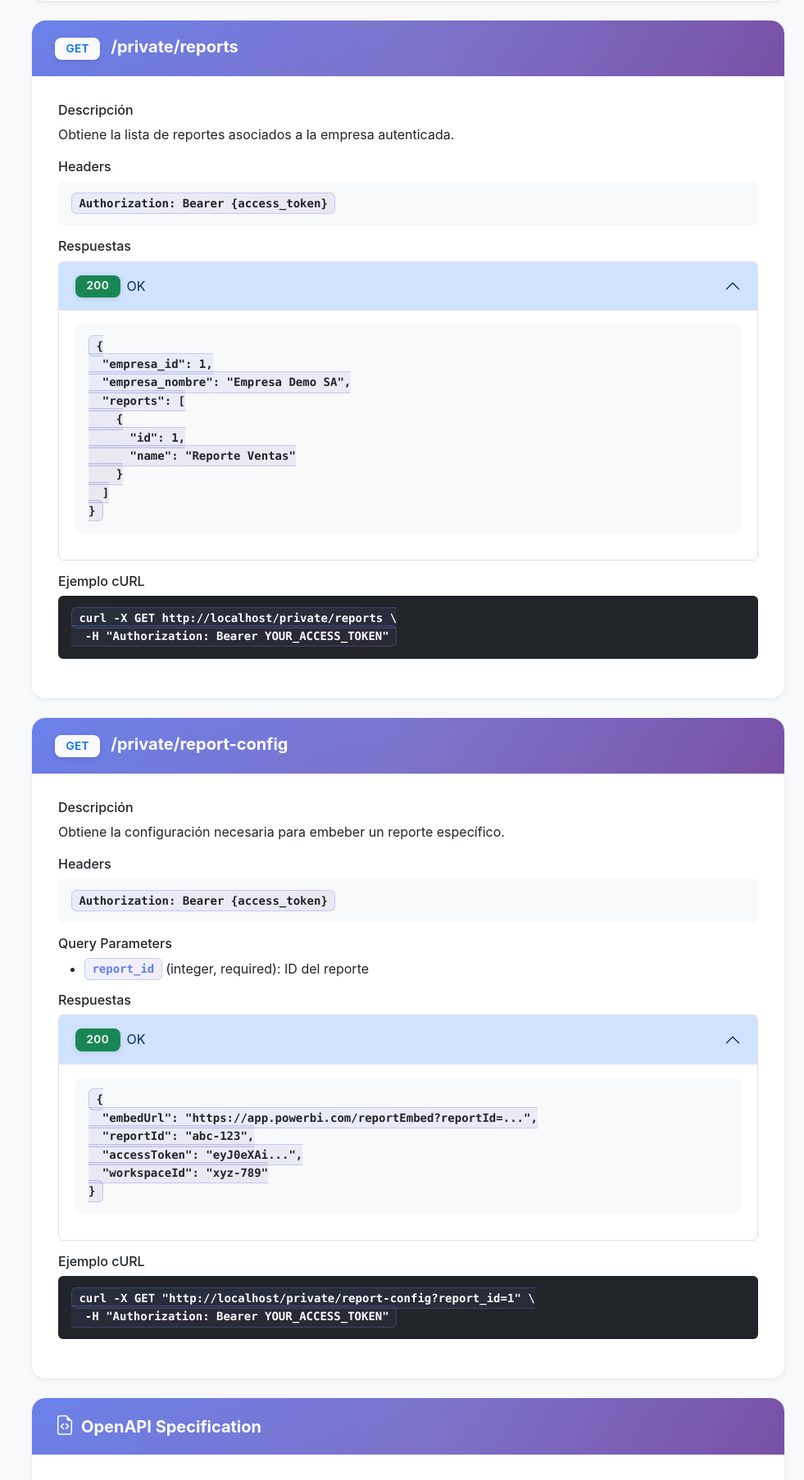
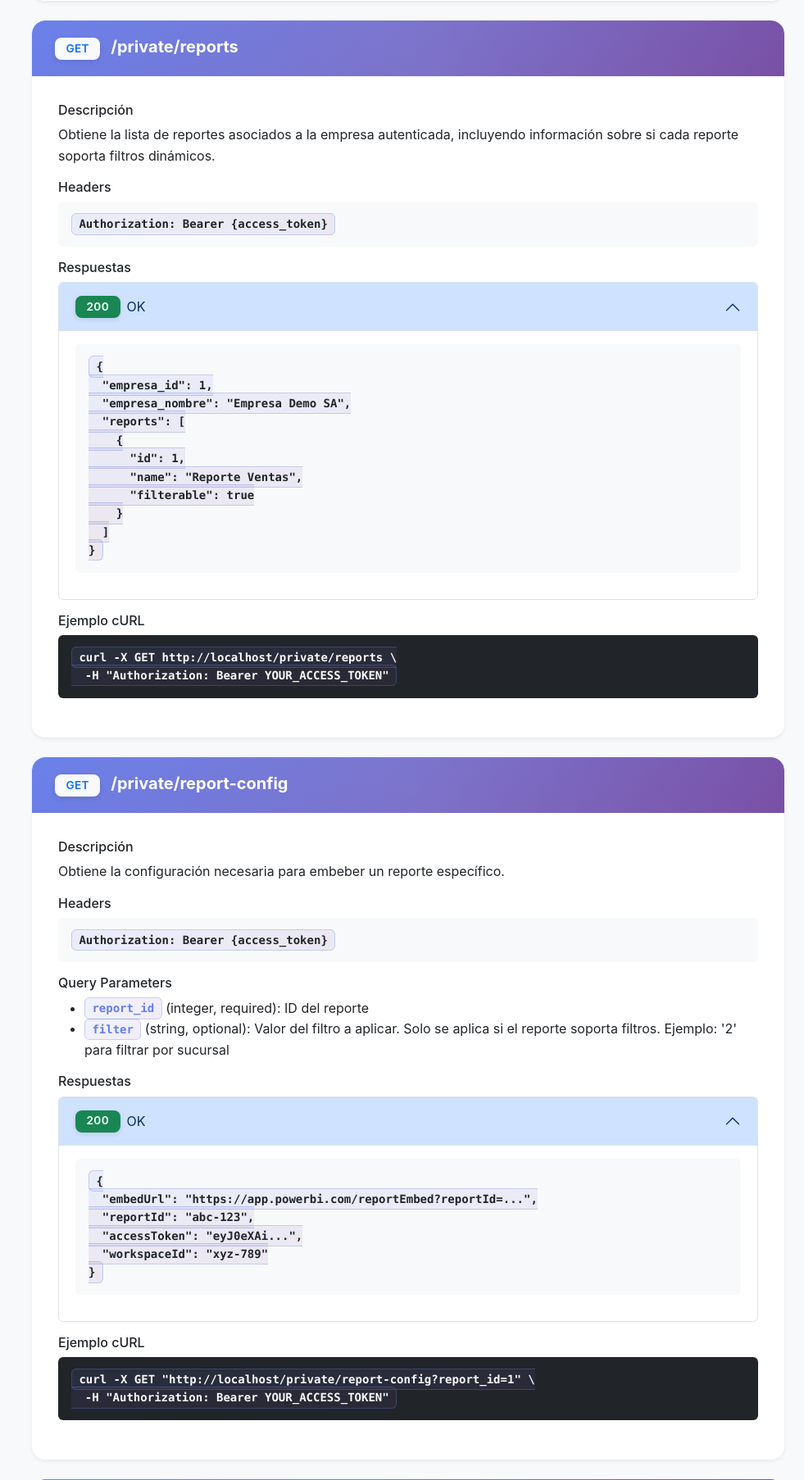
Before and after one commit to gonzalocandia92/powerbi-flask-embed, a Flask app: page /docs/ in a window 1280 px wide. Shown: the part 1161-2967 px from the top of the page at 82% size, without its empty margins (299-1280 px from the left). Run offline with Flask 2, Linux system fonts and the light colour scheme; the visitor is signed in with stand-in values (Sample User, id 1); data comes from the database, SQL or seed files in the repository; parts of the project's set-up code (start-up, migrations or seed data) failed here and were passed over; some libraries are stand-ins or nearby versions.

Commit message:
Docu de filtros

```diff
--- a/app/routes/api_docs.py
+++ b/app/routes/api_docs.py
@@ -96,7 +96,7 @@ def openapi_spec():
             "/private/reports": {
                 "get": {
                     "summary": "Listar reportes de la empresa",
-                    "description": "Obtiene la lista de reportes asociados a la empresa autenticada",
+                    "description": "Obtiene la lista de reportes asociados a la empresa autenticada, incluyendo información de si cada reporte soporta filtros",
                     "security": [
                         {
                             "BearerAuth": []
@@ -122,10 +122,16 @@ def openapi_spec():
                                                     "type": "object",
                                                     "properties": {
                                                         "id": {
-                                                            "type": "integer"
+                                                            "type": "integer",
+                                                            "description": "ID único del reporte"
                                                         },
                                                         "name": {
-                                                            "type": "string"
+                                                            "type": "string",
+                                                            "description": "Nombre del reporte"
+                                                        },
+                                                        "filterable": {
+                                                            "type": "boolean",
+                                                            "description": "Indica si el reporte soporta filtros dinámicos"
                                                         }
                                                     }
                                                 }
@@ -144,7 +150,7 @@ def openapi_spec():
             "/private/report-config": {
                 "get": {
                     "summary": "Obtener configuración de embed de reporte",
-                    "description": "Obtiene la configuración necesaria para embeber un reporte específico. Acepta report_id o config_id (backward compatibility) como parámetro.",
+                    "description": "Obtiene la configuración necesaria para embeber un reporte específico. Soporta filtros dinámicos mediante el parámetro 'filter' cuando el reporte está configurado para permitir filtros. Acepta report_id o config_id (backward compatibility) como parámetro.",
                     "security": [
                         {
                             "BearerAuth": []
@@ -159,6 +165,15 @@ def openapi_spec():
                                 "type": "integer"
                             },
                             "description": "ID del reporte"
+                        },
+                        {
+                            "name": "filter",
+                            "in": "query",
+                            "required": False,
+                            "schema": {
+                                "type": "string"
+                            },
+                            "description": "Valor del filtro a aplicar al reporte. Solo se aplica si el reporte está configurado para soportar filtros. Ejemplo: 'USA' para filtrar por país"
                         }
                     ],
                     "responses": {
@@ -171,7 +186,7 @@ def openapi_spec():
                                         "properties": {
                                             "embedUrl": {
                                                 "type": "string",
-                                                "description": "URL de embed del reporte"
+                                                "description": "URL de embed del reporte con filtro aplicado si corresponde"
                                             },
                                             "reportId": {
                                                 "type": "string",
--- a/app/templates/api_docs/index.html
+++ b/app/templates/api_docs/index.html
@@ -111,7 +111,7 @@
         </div>
         <div class="card-body">
           <h6>Descripción</h6>
-          <p>Obtiene la lista de reportes asociados a la empresa autenticada.</p>
+          <p>Obtiene la lista de reportes asociados a la empresa autenticada, incluyendo información sobre si cada reporte soporta filtros dinámicos.</p>
 
           <h6>Headers</h6>
           <pre class="bg-light p-3 rounded"><code>Authorization: Bearer {access_token}</code></pre>
@@ -132,7 +132,8 @@
   "reports": [
     {
       "id": 1,
-      "name": "Reporte Ventas"
+      "name": "Reporte Ventas",
+      "filterable": true
     }
   ]
 }</code></pre>
@@ -165,6 +166,7 @@
           <h6>Query Parameters</h6>
           <ul>
             <li><code>report_id</code> (integer, required): ID del reporte</li>
+            <li><code>filter</code> (string, optional): Valor del filtro a aplicar. Solo se aplica si el reporte soporta filtros. Ejemplo: '2' para filtrar por sucursal</li>
           </ul>
 
           <h6>Respuestas</h6>
```
Also changed, not shown: 1 other file.
